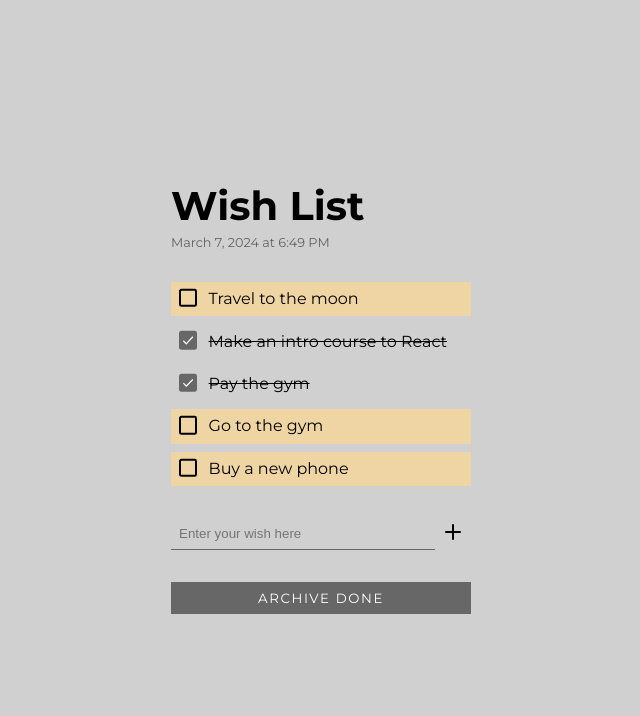
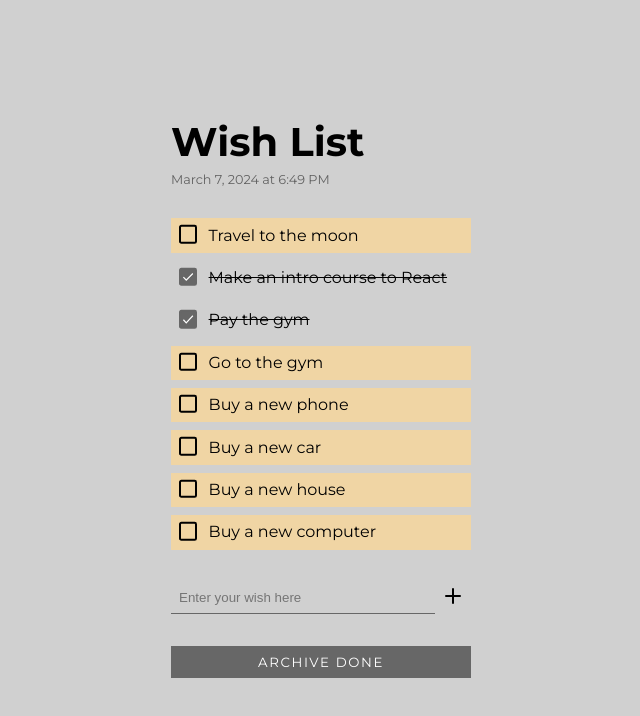
Before and after one commit to jmcamposdev/react-wishlist, a React (Vite) app: page / in a window 1280 px wide. Shown: the top 716 px of the page, without its empty margins (319-959 px from the left). Built offline with nearby package versions, Linux system fonts and the light colour scheme.

Commit message:
Add new wishes to wishes.js

```diff
--- a/src/data/wishes.js
+++ b/src/data/wishes.js
@@ -4,4 +4,7 @@ export default [
   { done: true, text: 'Pay the gym' },
   { done: false, text: 'Go to the gym' },
   { done: false, text: 'Buy a new phone' },
+  { done: false, text: 'Buy a new car' },
+  { done: false, text: 'Buy a new house' },
+  { done: false, text: 'Buy a new computer' },
 ];
```
